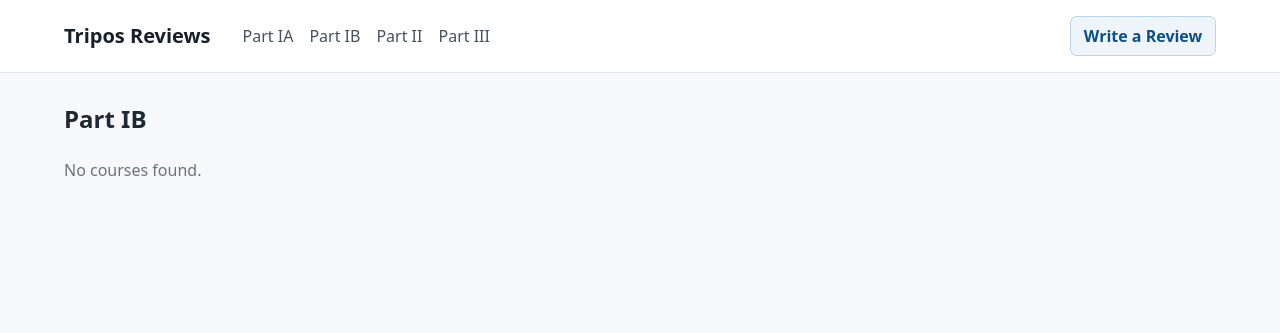
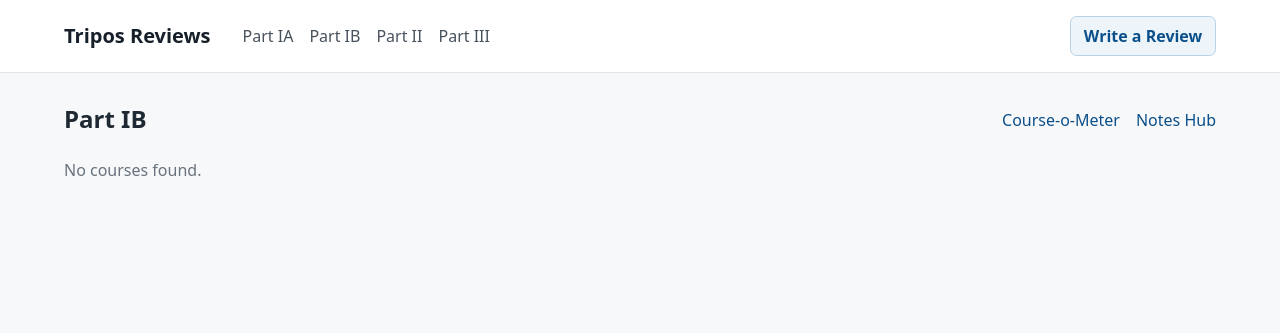
Before and after one commit to jmeng989/course-reviews, a Flask app: page /IB in a window 1280 px wide. Shown: the top 333 px of the page. Run offline with Flask 3, Linux system fonts and the light colour scheme; data that the repository does not hold is empty.

Commit message:
added notes hub and courseometer links

```diff
--- a/app/static/style.css
+++ b/app/static/style.css
@@ -442,7 +442,31 @@ dd {
 }
 
 .course-list h1 {
-    margin: 0 0 1.5rem;
+    margin: 0;
+}
+
+.course-list__heading {
+    display: flex;
+    align-items: center;
+    justify-content: space-between;
+    gap: 2rem;
+    margin-bottom: 1.5rem;
+}
+
+.course-list__links {
+    display: flex;
+    flex-wrap: wrap;
+    justify-content: flex-end;
+    gap: 1rem;
+}
+
+.course-list__links a {
+    color: #0b4f8a;
+}
+
+.course-list__links a:hover,
+.course-list__links a:focus-visible {
+    color: #17202a;
 }
 
 .course-list {
@@ -524,6 +548,16 @@ dd {
         gap: 1rem;
     }
 
+    .course-list__heading {
+        align-items: flex-start;
+        flex-direction: column;
+        gap: 0.75rem;
+    }
+
+    .course-list__links {
+        justify-content: flex-start;
+    }
+
     .course-list-item__name {
         font-size: 1.2rem;
     }
--- a/app/templates/IB.html
+++ b/app/templates/IB.html
@@ -2,7 +2,13 @@
 
 {% block content %}
     <section class="course-list" aria-labelledby="part-title">
-        <h1 id="part-title">Part IB</h1>
+        <div class="course-list__heading">
+            <h1 id="part-title">Part IB</h1>
+            <nav class="course-list__links" aria-label="Part IB links">
+                <a href="https://tartarus.org/gareth/maths/course-o-meter/ib">Course-o-Meter</a>
+                <a href="https://at2027.user.srcf.net/IB.html">Notes Hub</a>
+            </nav>
+        </div>
 
         {# Replace `courses` with the list of courses you load in Python. #}
         {% for course in courses %}
```
Also changed, not shown: app/templates/IA.html (+6 -1 lines), app/templates/II.html (+7 -1 lines), app/templates/III.html (+6 -1 lines).
